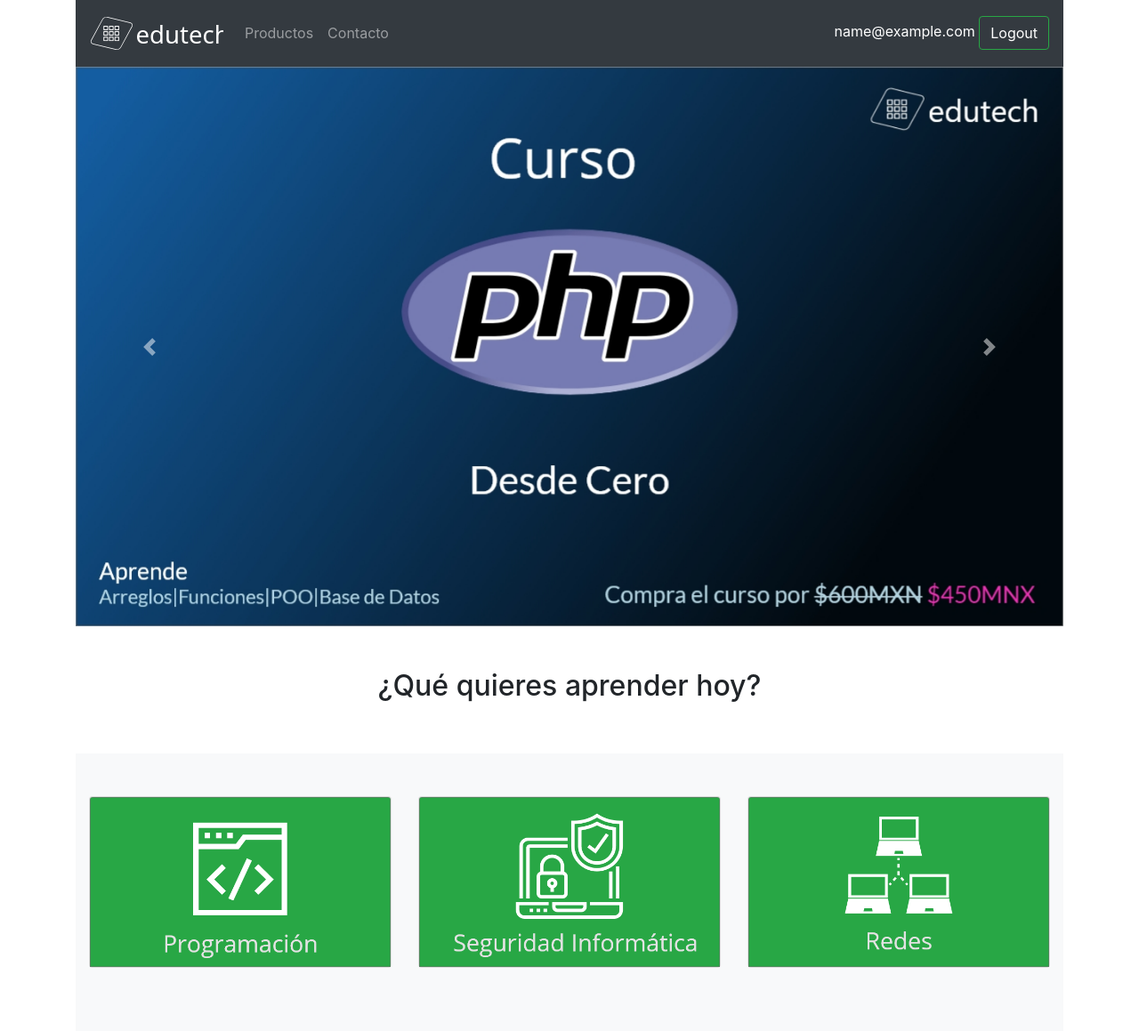
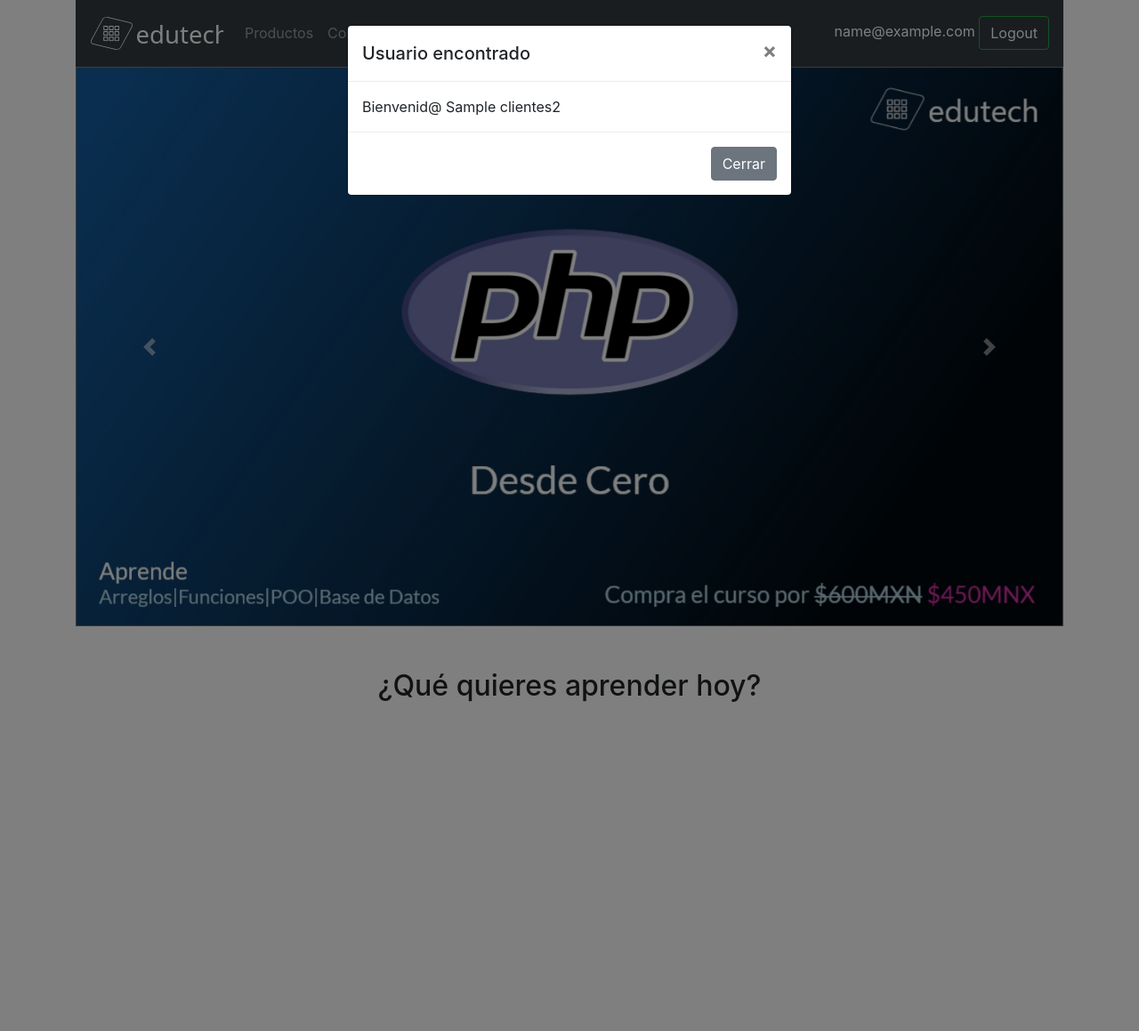
Before and after one commit to jonathannava/edutech, a PHP site: page /index.php in a window 1280 px wide. Shown: the top 1159 px of the page at 89% size. After the commit the page ends 789 px from the top, so only its background shows below. Run offline with PHP 8.4, Linux system fonts and the light colour scheme; the visitor is signed in with stand-in values (Sample User, id 1); tables that the repository leaves empty or names only in its code hold one stand-in row (values such as "Sample post"); some libraries are stand-ins or nearby versions.

Commit message:
welcomw message modal

```diff
--- a/index.php
+++ b/index.php
@@ -2,20 +2,21 @@
 session_start();
 require 'includes/connection.php';
 if (isset($_SESSION['idcliente'])) {
-    $records = $connection->prepare('SELECT idcliente, email, password FROM clientes2 WHERE idcliente = ?');
+  $records = $connection->prepare('SELECT idcliente, email, password, nombre FROM clientes2 WHERE idcliente = ?');
   $records->bind_param('s', $_SESSION['idcliente']);
   $records->execute();
-    $results=$records->get_result();
-    $user=null;
-    if($results->num_rows>0){
-      while($row=$results->fetch_assoc()){
-        $user=$row;
+  $results = $records->get_result();
+  $user = null;
+  if ($results->num_rows > 0) {
+    while ($row = $results->fetch_assoc()) {
+      $user = $row;
     }
   }
 }
 ?>
 <!DOCTYPE html>
 <html lang="en">
+
 <head>
   <meta charset="UTF-8">
   <meta name="viewport" content="width=device-width, initial-scale=1, shrink-to-fit=no">
@@ -25,11 +26,12 @@
   <!-- <link rel="stylesheet" href="/css/style.css"> -->
   <title>EduTech</title>
 </head>
+
 <body>
   <div class="container">
     <header>
       <nav class="navbar navbar-expand-lg navbar-dark bg-dark">
-                <a class="navbar-brand" href="index.php"><img class="logo" src="images/logo.svg" alt="edutech" width="150px" ></a>
+        <a class="navbar-brand" href="index.php"><img class="logo" src="images/logo.svg" alt="edutech" width="150px"></a>
         <button class="navbar-toggler" type="button" data-toggle="collapse" data-target="#navbarTogglerDemo02" aria-controls="navbarTogglerDemo02" aria-expanded="false" aria-label="Toggle navigation">
           <span class="navbar-toggler-icon"></span>
         </button>
@@ -43,12 +45,37 @@
             </li>
           </ul>
         </div>
-                <?php if(!empty($user)): ?>
+        <?php if (!empty($user)) : ?>
+          <div class="modal fade" id="myModal" tabindex="-1" role="dialog" aria-labelledby="myModalLabel" aria-hidden="true">
+            <div class="modal-dialog" role="document">
+              <div class="modal-content">
+                <div class="modal-header">
+                  <h5 class="modal-title" id="myModalLabel">Usuario encontrado</h5>
+
+                  <button type="button" class="close" data-dismiss="modal" aria-label="Close">
+                    <span aria-hidden="true">&times;</span>
+                  </button>
+                </div>
+                <div class="modal-body">Bienvenid@ <?= $user['nombre']; ?>
+                </div>
+                <div class="modal-footer">
+                  <button type="button" class="btn btn-secondary" data-dismiss="modal">Cerrar</button>
+                </div>
+              </div>
+            </div>
+          </div>
+          <script src="https://cdnjs.cloudflare.com/ajax/libs/jquery/1.12.4/jquery.min.js" type="text/javascript"></script>
+          <script src="https://maxcdn.bootstrapcdn.com/bootstrap/3.3.7/js/bootstrap.min.js" type="text/javascript"></script>
+          <script type="text/javascript">
+            $(function() {
+              $("#myModal").modal();
+            });
+          </script>
           <div>
             <span class="text-white"><?= $user['email']; ?></span>
             <a class="btn btn-outline-success text-white" href="logout.php">Logout</a>
           </div>
-                  <?php else: ?>
+        <?php else : ?>
           <div>
             <span class="text-white"></span>
             <a class="btn btn-outline-success text-white" href="login.php">Registro/Login</a>
@@ -174,4 +201,5 @@
   <script src="https://cdnjs.cloudflare.com/ajax/libs/popper.js/1.12.9/umd/popper.min.js" integrity="sha384-ApNbgh9B+Y1QKtv3Rn7W3mgPxhU9K/ScQsAP7hUibX39j7fakFPskvXusvfa0b4Q" crossorigin="anonymous"></script>
   <script src="https://maxcdn.bootstrapcdn.com/bootstrap/4.0.0/js/bootstrap.min.js" integrity="sha384-JZR6Spejh4U02d8jOt6vLEHfe/JQGiRRSQQxSfFWpi1MquVdAyjUar5+76PVCmYl" crossorigin="anonymous"></script>
 </body>
+
 </html>
```
Also changed, not shown: login.php (+7 -2 lines). Lines whose indentation alone changed are shown as unchanged.
